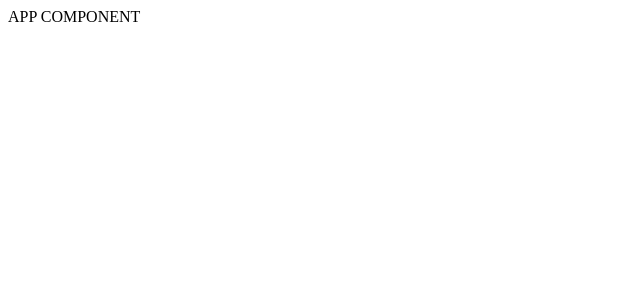
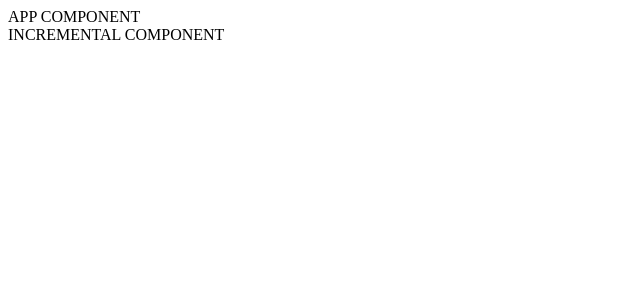
Before and after one commit to rastlyn80/25-5-clock, a React (Create React App) app: page / in a window 1280 px wide. Shown: the top 300 px of the page, without its empty margins (0-640 px from the left). Built offline with nearby package versions, Linux system fonts and the light colour scheme.

Commit message:
Created Incremental Component

```diff
--- a/src/components/App.js
+++ b/src/components/App.js
@@ -1,7 +1,13 @@
 import React from "react";
+import Incremental from "./Incremental";
 
 const App = () => {
-  return <div>APP COMPONENT</div>;
+  return (
+    <div>
+      APP COMPONENT
+      <Incremental />
+    </div>
+  );
 };
 
 export default App;
--- /dev/null
+++ b/src/components/Incremental.js
@@ -0,0 +1,11 @@
+// This Component will be reusable to represent both the Break Length and the Session Length controllers
+
+import React from "react";
+
+class Incremental extends React.Component {
+  render() {
+    return <div>INCREMENTAL COMPONENT</div>;
+  }
+}
+
+export default Incremental;
```
